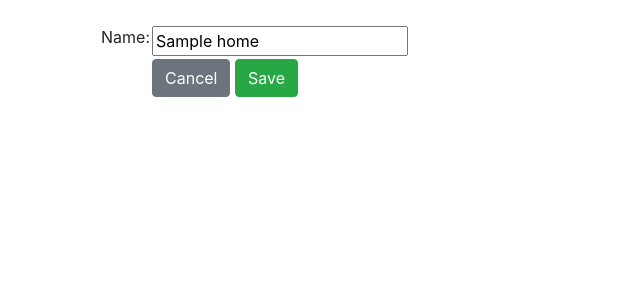
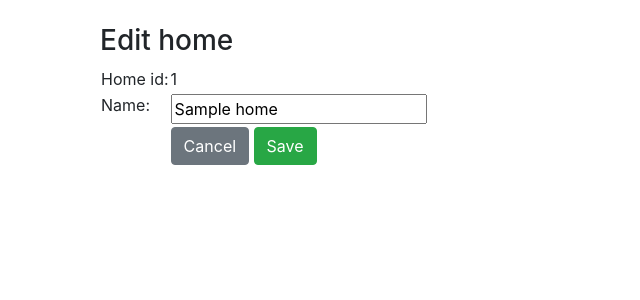
Before and after one commit to Peanhua/HomeStorage, a Flask app: page /homes/1/ in a window 1280 px wide. Shown: the part 56-356 px from the top of the page, without its empty margins (0-640 px from the left). Run offline with Flask 2, Linux system fonts and the light colour scheme; a user stored in the database is signed in; tables that the repository leaves empty hold one stand-in row (values such as "Sample post"); some libraries are stand-ins or nearby versions.

Commit message:
Add title and show the home id in edit home view, to make it look similar to other edit views.

```diff
--- a/application/homes/views.py
+++ b/application/homes/views.py
@@ -44,7 +44,7 @@ def homes_edit(home_id):
     if request.method == "GET":
         form = HomeForm()
         form.name.data = home.name
-        return render_template("homes/edit.html", form = form)
+        return render_template("homes/edit.html", form=form, home=home)
 
     else:
         form = HomeForm(request.form)
--- a/application/templates/homes/edit.html
+++ b/application/templates/homes/edit.html
@@ -1,8 +1,13 @@
 {% extends "layout.html" %}
 
 {% block body %}
+<h3>Edit home</h3>
 <form method="POST">
   <table>
+    <tr>
+      <td>Home id:</td>
+      <td>{{ home.home_id }}</td>
+    </tr>
     <tr>
       <td>{{ form.name.label }}</td><td>{{ form.name }}</td>
       <td>
```
